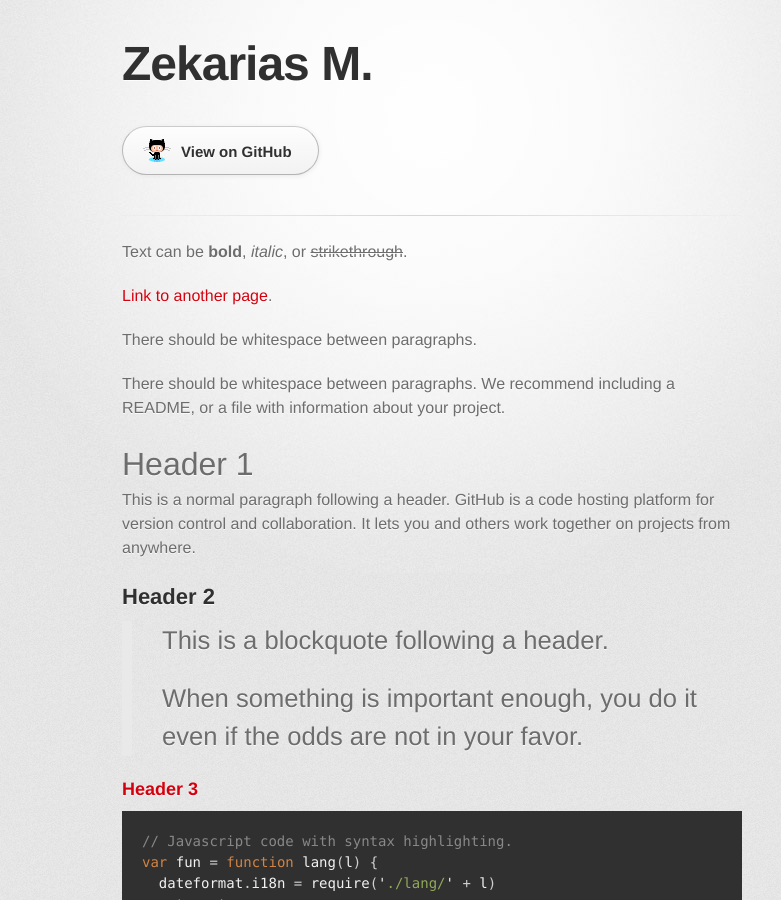
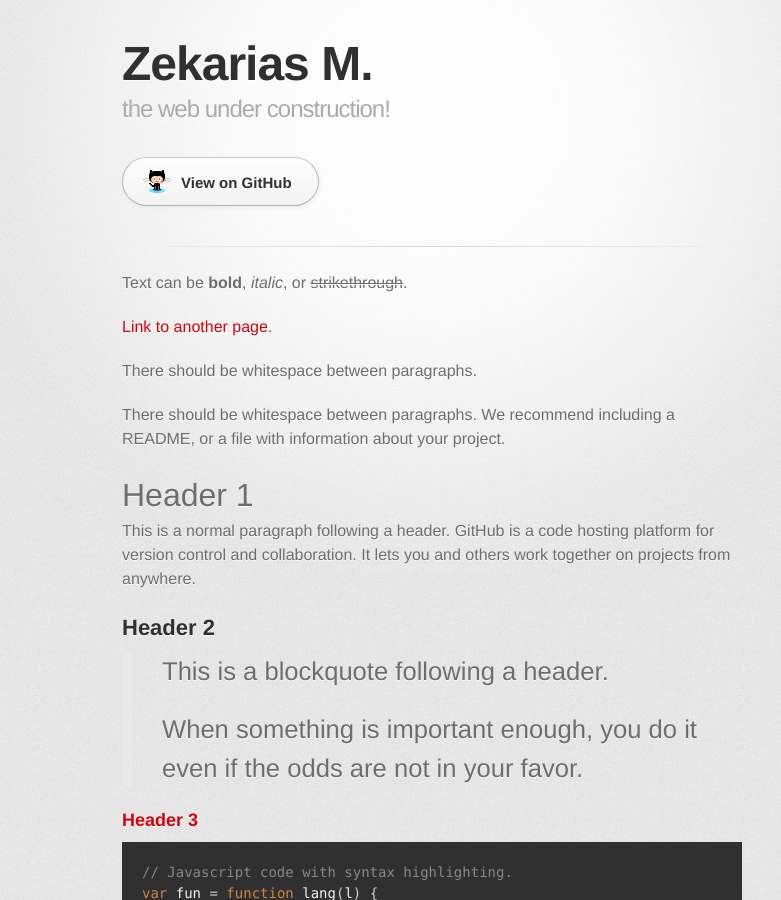
Before and after one commit to ZekariasM/Newblog, a Jekyll site: the page built from index.md, in a window 1280 px wide and 900 px high. Shown: the whole window, without its empty margins (208-989 px from the left). Built offline with Jekyll 4.4.1, drawn with Linux system fonts in a browser that asks for light colours; some web fonts are replaced; the repository's description, which GitHub fills in, is left out.

Commit message:
Update _config.yml

```diff
--- a/_config.yml
+++ b/_config.yml
@@ -1,5 +1,6 @@
 # basic options
 title: Zekarias M.
+description: the web under construction!
 author: Zekarias M.
 email: zekariasmulu@gmail.com
 github_username:  ZekariasM
```
